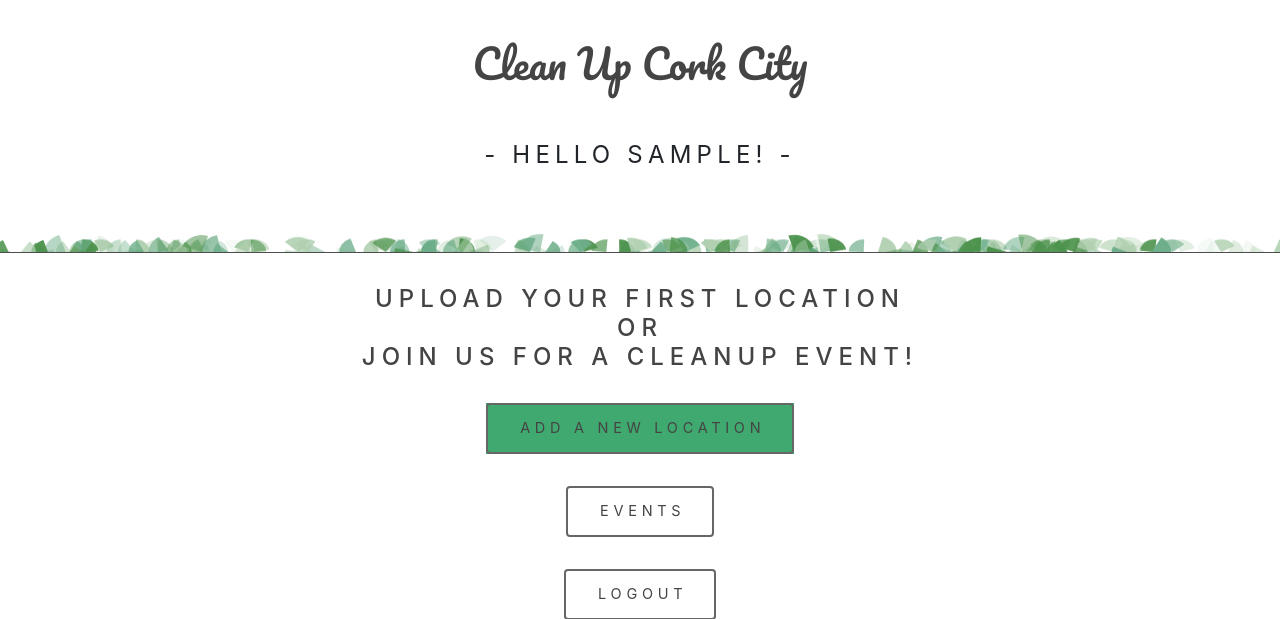
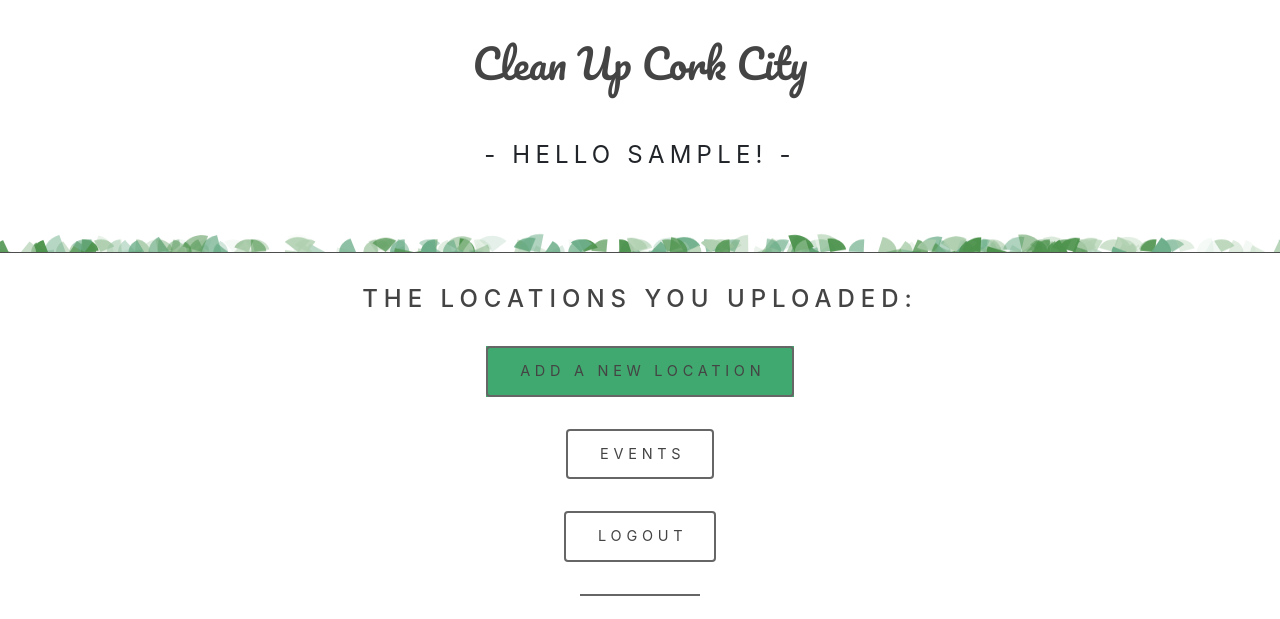
Before and after one commit to natalijabujevic0708/Clean-Up-Cork-City, a Flask app: page /profile_page in a window 1280 px wide. Shown: the part 69-688 px from the top of the page. After the commit the page ends 665 px from the top, so only its background shows below. Run offline with Flask 2, Linux system fonts and the light colour scheme; the visitor is signed in with stand-in values (Sample User, id 1); a database or web service that is not in the repository returns one stand-in record (values such as "Sample title"); some libraries are stand-ins or nearby versions.

Commit message:
Create custom title on profile.html
Change the h2 depending if the user uploaded any location

```diff
--- /dev/null
+++ b/static/js/title.js
@@ -0,0 +1,7 @@
+$(document).ready(function () {
+    if ($('#uploaded_locations').length) {
+        $("#title").html("The locations you uploaded:");
+    } else {
+        $("#title").html("Upload your first location<br>or<br> join us for a cleanup event!");
+    };
+});
--- a/templates/profile.html
+++ b/templates/profile.html
@@ -7,19 +7,11 @@
 </section>
 <!-- List of locations -->
 <section>
+  <h2 id="title" class="title_uploaded"></h2>
+  <section id="uploaded_locations">
     {% for location in locations %}
     {% if location.uploaded_by ==  session['username'] and location.status == 'not_cleaned' %}
-  <h2 class="title_uploaded">The locations you uploaded:</h2>
-  {% break %}
-  {% else %}
-  <h2 class="title_uploaded">Upload your first location<br>or<br> join us for a cleanup event!<h2>
-      {% break %}
-      {% endif %}
-      {% endfor %}
-
-      {% for location in locations %}
-      {% if location.uploaded_by ==  session['username'] and location.status == 'not_cleaned' %}
-      <section id="main" class="main items margin_bottom">
+    <div id="main" class="main items margin_bottom">
       <article class='item items_locations'>
         <a class='anchor_profile' href="{{url_for('location_details', location_id=location._id)}}">
           <h3 class='address'>{{location.address_of_location}}</h3>
@@ -35,7 +27,7 @@
           </li>
         </ul>
       </article>
-      </section>
+    </div>
     {% endif %}
     {% endfor %}
   </section>
@@ -56,4 +48,8 @@
   {% block scripts %}
   <!-- confetti.js -->
   <script src="{{ url_for('static', filename='js/confetti.js')}}"></script>
+  <!-- title.js -->
+  <script src="{{ url_for('static', filename='js/title.js')}}"></script>
+  <!-- retain_scroll_position.js -->
+  <script src="{{ url_for('static', filename='js/retain_scroll_position.js')}}"></script>
   {% endblock scripts %}
```
Lines whose indentation alone changed are shown as unchanged.
